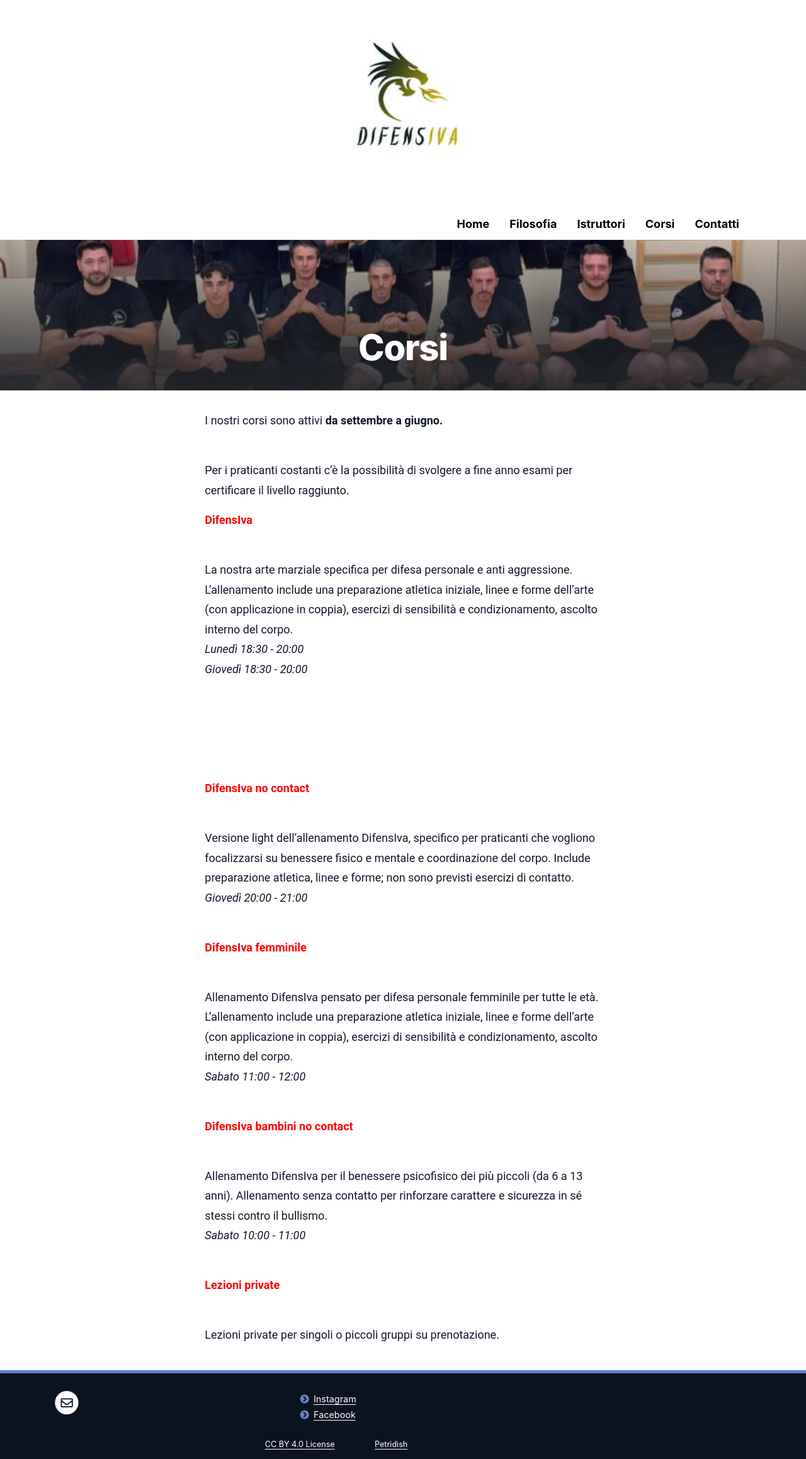
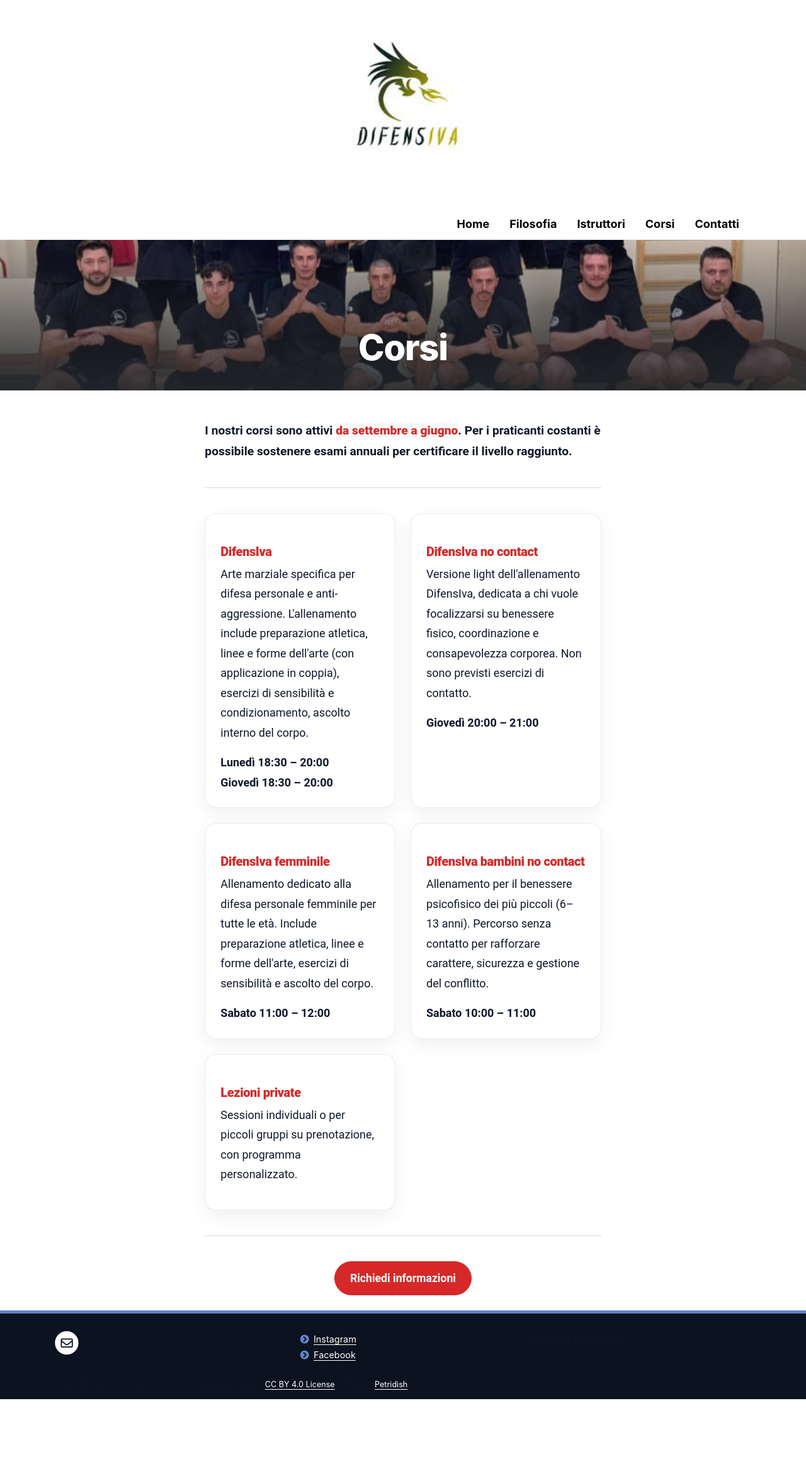
Before and after one commit to difensiva-varese/difensiva, a Jekyll site: the page built from pages/attestati.md, in a window 1280 px wide. Shown: the whole page at 63% size. Built offline with Jekyll 4.4.1, drawn with Linux system fonts in a browser that asks for light colours; after the commit the page ends 2222 px from its top, so only the background shows below that.

Commit message:
modifying themes

```diff
--- a/_sass/_custom.scss
+++ b/_sass/_custom.scss
@@ -203,3 +203,49 @@ header {
   flex-wrap: wrap;
   margin-top: 1.5rem;
 }
+
+.highlight{
+  color: #d62828;
+  font-weight: 800;
+}
+
+/* ===== CORSI ===== */
+
+.course-grid{
+  display: grid;
+  grid-template-columns: repeat(2, minmax(0, 1fr));
+  gap: 1.5rem;
+  margin-top: 1rem;
+}
+
+@media (max-width: 900px){
+  .course-grid{
+    grid-template-columns: 1fr;
+  }
+}
+
+.course-card{
+  background: #ffffff;
+  border: 1px solid rgba(15,23,42,.08);
+  border-radius: 18px;
+  padding: 1.5rem;
+  box-shadow: 0 10px 30px rgba(15,23,42,.06);
+  transition: transform .2s ease, box-shadow .2s ease;
+}
+
+.course-card:hover{
+  transform: translateY(-4px);
+  box-shadow: 0 15px 40px rgba(15,23,42,.1);
+}
+
+.course-card h3{
+  font-weight: 800;
+  color: #d62828;
+  margin-bottom: .5rem;
+}
+
+.course-time{
+  margin-top: 1rem;
+  font-weight: 700;
+  color: #0f172a;
+}
--- a/pages/attestati.md
+++ b/pages/attestati.md
@@ -4,46 +4,71 @@ background: /images_2/difensiva_classe_all.jpg
 permalink: /corsi/
 ---
 
-I nostri corsi sono attivi <b>da settembre a giugno.
+<div class="page-lead">
+I nostri corsi sono attivi <span class="highlight">da settembre a giugno</span>.
+Per i praticanti costanti è possibile sostenere esami annuali per certificare il livello raggiunto.
+</div>
 
-<br>Per i praticanti costanti c'è la possibilità di svolgere a fine anno esami per certificare il livello raggiunto.
-<br>
+---
 
-<span style="color:red;"><b>DifensIva
+<div class="course-grid">
 
-<br>La nostra arte marziale specifica per difesa personale e anti aggressione. L'allenamento include una preparazione atletica iniziale, linee e forme dell'arte (con applicazione in coppia), esercizi di sensibilità e condizionamento, ascolto interno del corpo.
-<br><em>Lunedì 18:30 - 20:00
-<br><em>Giovedì 18:30 - 20:00
+<div class="course-card">
+<h3>DifensIva</h3>
+<p>Arte marziale specifica per difesa personale e anti-aggressione.
+L'allenamento include preparazione atletica, linee e forme dell'arte (con applicazione in coppia), esercizi di sensibilità e condizionamento, ascolto interno del corpo.</p>
 
-<br><br>
+<div class="course-time">
+Lunedì 18:30 – 20:00<br>
+Giovedì 18:30 – 20:00
+</div>
+</div>
 
 
-<!--
-<p align="center">
-  <img src="/difensiva/images_2/difensiva_video_1.gif" alt="video" style="width: 40%; height: auto;"/>
-</p>
--->
+<div class="course-card">
+<h3>DifensIva no contact</h3>
+<p>Versione light dell'allenamento DifensIva, dedicata a chi vuole focalizzarsi su benessere fisico, coordinazione e consapevolezza corporea.
+Non sono previsti esercizi di contatto.</p>
 
-<br><br>
-<span style="color:red;"><b>DifensIva no contact
+<div class="course-time">
+Giovedì 20:00 – 21:00
+</div>
+</div>
 
-<br>Versione light dell'allenamento DifensIva, specifico per praticanti che vogliono focalizzarsi su benessere fisico e mentale e coordinazione del corpo.
-Include preparazione atletica, linee e forme; non sono previsti esercizi di contatto.
-<br><em>Giovedì 20:00 - 21:00
-<br><br>
 
-<span style="color:red;"><b>DifensIva femminile
+<div class="course-card">
+<h3>DifensIva femminile</h3>
+<p>Allenamento dedicato alla difesa personale femminile per tutte le età.
+Include preparazione atletica, linee e forme dell'arte, esercizi di sensibilità e ascolto del corpo.</p>
 
-<br>Allenamento DifensIva pensato per difesa personale femminile per tutte le età. L'allenamento include una preparazione atletica iniziale, linee e forme dell'arte (con applicazione in coppia), esercizi di sensibilità e condizionamento, ascolto interno del corpo.
-<br><em>Sabato 11:00 - 12:00
-<br><br>
+<div class="course-time">
+Sabato 11:00 – 12:00
+</div>
+</div>
 
-<span style="color:red;"><b>DifensIva bambini no contact
 
-<br>Allenamento DifensIva per il benessere psicofisico dei più piccoli (da 6 a 13 anni). Allenamento senza contatto per rinforzare carattere e sicurezza in sé stessi contro il bullismo.
-<br><em>Sabato 10:00 - 11:00
-<br><br>
+<div class="course-card">
+<h3>DifensIva bambini no contact</h3>
+<p>Allenamento per il benessere psicofisico dei più piccoli (6–13 anni).
+Percorso senza contatto per rafforzare carattere, sicurezza e gestione del conflitto.</p>
 
-<span style="color:red;"><b>Lezioni private
+<div class="course-time">
+Sabato 10:00 – 11:00
+</div>
+</div>
 
-<br>Lezioni private per singoli o piccoli gruppi su prenotazione.
+
+<div class="course-card">
+<h3>Lezioni private</h3>
+<p>Sessioni individuali o per piccoli gruppi su prenotazione, con programma personalizzato.</p>
+</div>
+
+</div>
+
+---
+
+<div class="cta-row">
+  <a href="{{ site.baseurl }}/contatti/" class="btn btn-primary btn-lg">
+    Richiedi informazioni
+  </a>
+</div>
```
Also changed, not shown: pages/filosofia.md (+2 -1 lines).
